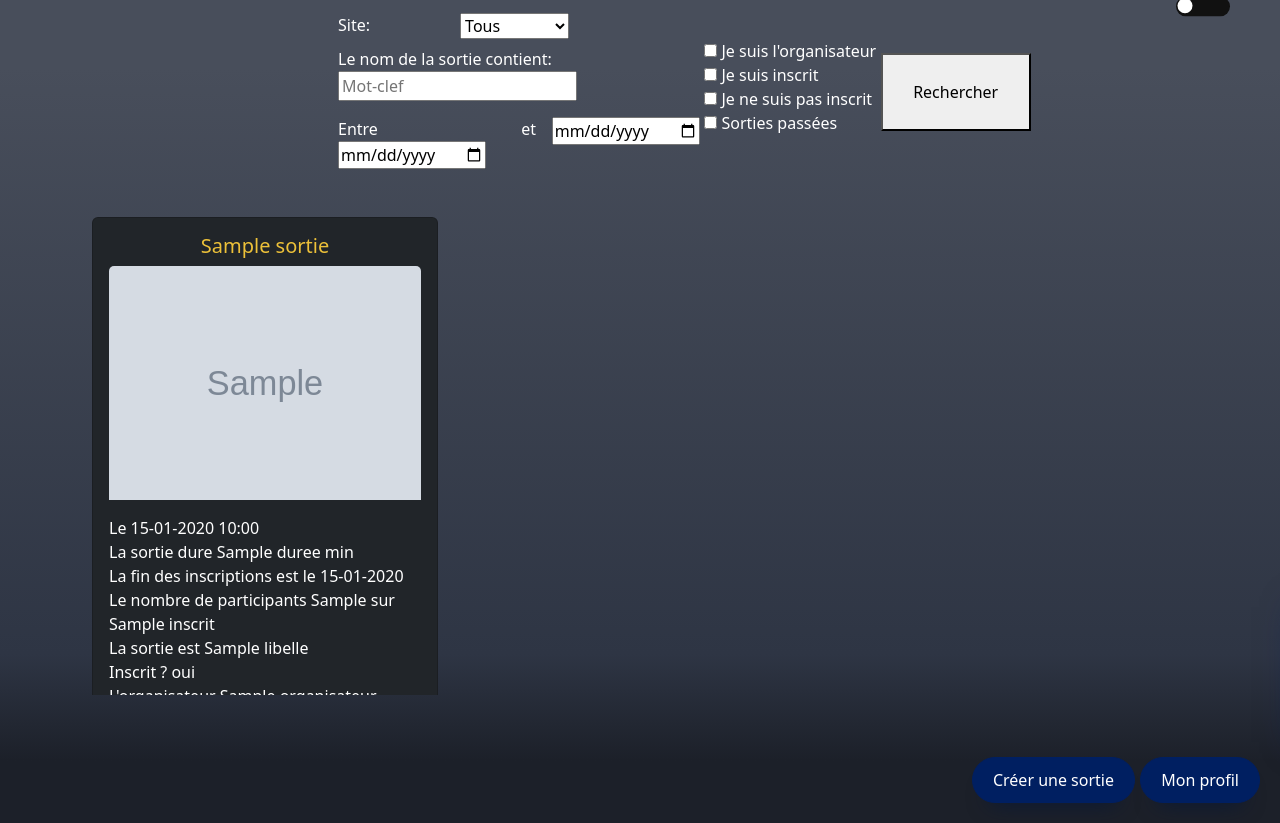
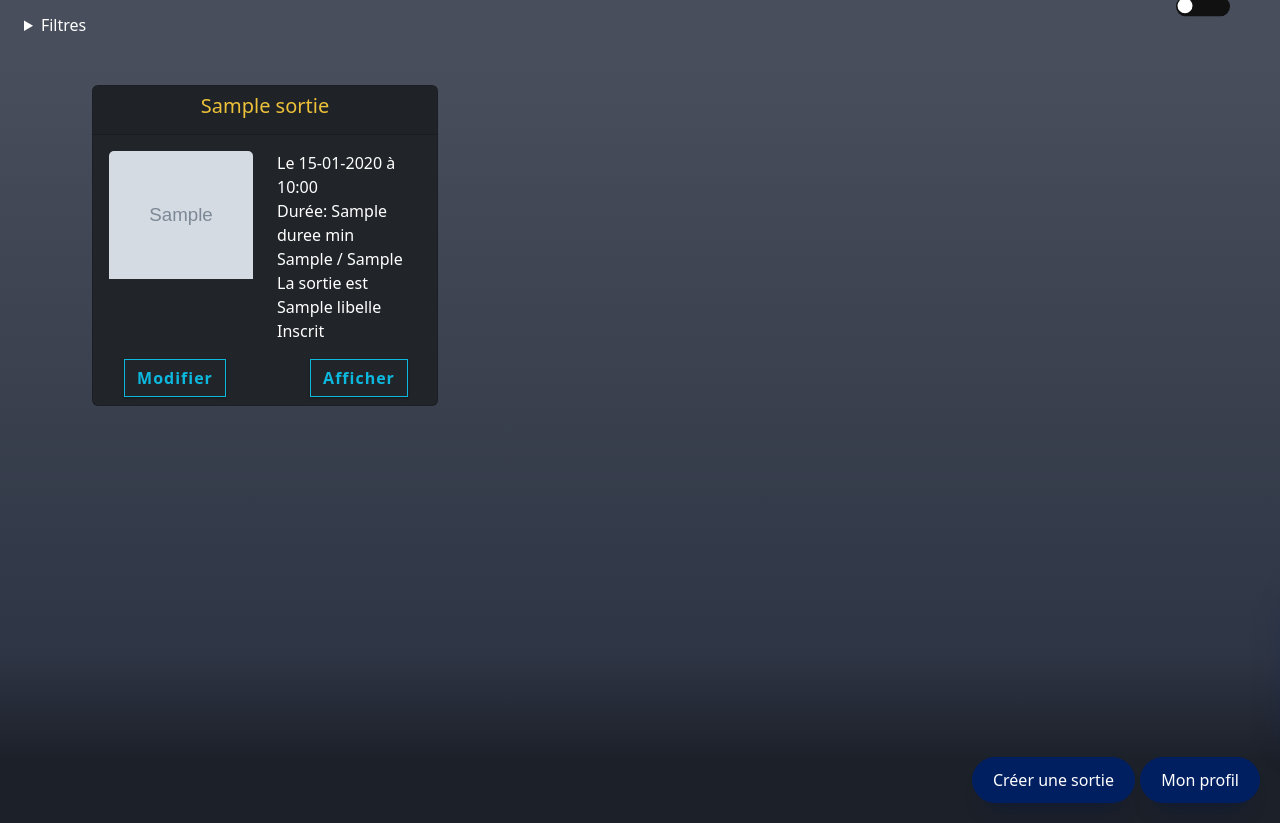
Before and after one commit to Tiphritos/Sortir.com, a Symfony app: template templates/accueil/index.html.twig in a window 1280 px wide. Shown: the part 66-889 px from the top of the page. Run offline with Twig, Linux system fonts and the light colour scheme; the template is opened without the code that fills it: most values are stand-ins (such as "Sample title", 1, 10 or a date in 2020); grey boxes marked "Sample" are stand-in pictures; some libraries are stand-ins or nearby versions; some web fonts are replaced.

Commit message:
Remise en page des cards de l'accueil

```diff
--- a/public/css/Style/style.css
+++ b/public/css/Style/style.css
@@ -360,12 +360,17 @@ section p{
 .imgcard{
     height: 100px;
 }
+/*******Cards images page d'accueil********/
+.card-img-top {
+    width: 100%;
+    height: 10vw;
+    object-fit: cover;
+}
 
 /******Scroll ***********/
 .scroller {
 
-    height: 478px;
+    height: 70vh;/*478px;*/
     overflow-y: scroll;
-    scrollbar-color: rebeccapurple green;
-    scrollbar-width: thin;
+
 }
--- a/templates/accueil/index.html.twig
+++ b/templates/accueil/index.html.twig
@@ -1,16 +1,17 @@
 {% extends 'base.html.twig' %}
 
 {% block body %}
-    <div class="container-fluid">
+    <div class="container-fluid base-app">
         {% for message in app.flashes('message') %}
             <div class="flash-info">
                 {{ message }}
             </div>
-
         {% endfor %}
-        <div id="zone-filtres container-fluid " class=" mb-5 d-none d-md-block">
+        <details id="zone-filtres container-fluid " class=" mb-5 d-none d-md-block">
+            <summary class="text-right">Filtres</summary>
             <div class="row justify-content-center">
-                <div class="offset-3  col-7">
+                <div class="col-sm-0 col-md-2"></div>
+                <div class="col-8">
                     <form action="{{ path('app_accueil_filtres') }}" method="post">
                         <div class="row">
                             <div class="col-2">
@@ -85,33 +86,43 @@
                 </div>
                 </form>
             </div>
-        </div>
+        </details>
         <div class="container scroller">
             <div class="card-deck">
                 <div class="row">
                     {%for tableau in tab %}
                         {% if (tableau.sortie.etatsNoEtat.id != 7)%}
-
                             <div class="col-lg-4 col-md-6 col-sm-12 ">
                                 <div class="card bg-dark">
+                                    <div class="card-header">
+                                        <h5 class="card-title text-center liens-items text-nowrap ">{{ tableau.sortie.nom }}</h5>
+                                    </div>
                                     <div class="card-body">
-                                        <h5 class="card-title text-center liens-items text-nowrap ">{{ tableau.sortie.nom }}</h5>
-                                        <img src="{{ asset('uploads/images/'~tableau.sortie.urlPhoto)  }}" class="card-img-top" alt="image">
-                                        <p class="card-text ">
-                                        <div>  Le {{ tableau.sortie.dateDebut ? tableau.sortie.dateDebut|date('d-m-Y H:i') : '' }}</div>
-                                        <div>  La sortie dure {{  tableau.sortie.duree }} min</div>
-                                        <div>  La fin des inscriptions est le  {{  tableau.sortie.dateCloture ?  tableau.sortie.dateCloture|date('d-m-Y ') : '' }}</div>
-                                        <div>  Le nombre de participants {{ tableau.nbreInscrits }} sur {{  tableau.sortie.nbInscriptionsMax }} inscrit</div>
-                                        <div> La sortie est  {{  tableau.sortie.etatsNoEtat.libelle }}</div>
-                                        <div> Inscrit ? {{ tableau.estInscrit ? 'oui': 'non' }}</div>
-                                        <div> L'organisateur {{  tableau.sortie.organisateur.nom }}</div>
+                                        <div class="row">
+                                            <div class="col-6">
+                                                <img src="{{ asset('uploads/images/'~tableau.sortie.urlPhoto)  }}" class="card-img-top start-50" alt="Nique les aveugles" >
+                                            </div>
+                                            <div class="card-text col-6">
+                                                <div>  Le {{ tableau.sortie.dateDebut ? tableau.sortie.dateDebut|date('d-m-Y') : '' }} à {{ tableau.sortie.dateDebut ? tableau.sortie.dateDebut|date('H:i') : '' }}</div>
+                                                <div>  Durée: {{  tableau.sortie.duree }} min</div>
+                                                <div>  {{ tableau.nbreInscrits }} / {{  tableau.sortie.nbInscriptionsMax }}</div>
+                                                <div> La sortie est  {{  tableau.sortie.etatsNoEtat.libelle }}</div>
+                                                <div> {{ tableau.estInscrit ? 'Inscrit': 'Pas inscrit' }}</div>
+                                            </div>
+                                        </div>
+{#                                        <div>  Fin des inscriptions le {{  tableau.sortie.dateCloture ?  tableau.sortie.dateCloture|date('d-m-Y ') : '' }}</div>#}
+                                    </div>
+                                    <div class="row mb-2">
+                                        <div class="col-md-6 col-sm-12 text-center">
+                                            {% if (is_granted('ROLE_ADMIN') or app.user.id == tableau.sortie.organisateur.id ) %}
+                                                <a href="{{ path('app_sortie_edit', {'id':  tableau.sortie.id}) }}" class="btn btn-outline-primary ms-1">Modifier</a>
+                                            {% endif %}
+                                        </div>
+                                        <div class="col-md-6 col-sm-12 text-center">
+                                            <a href="{{ path('app_sortie_show', {'id':  tableau.sortie.id}) }} " class="btn btn-outline-primary ms-1">Afficher</a>
+                                        </div>
+                                    </div>
 
-                                        <a href="{{ path('app_sortie_show', {'id':  tableau.sortie.id}) }} " class="btn bg-primary creationCard">Afficher</a>
-                                        {% if (is_granted('ROLE_ADMIN') or app.user.id == tableau.sortie.organisateur.id ) %}
-                                            <a href="{{ path('app_sortie_edit', {'id':  tableau.sortie.id}) }}" class="btn bg-primary creationCard">  Mettre à jour</a>
-                                        {% endif %}
-
-                                    </div>
                                 </div>
                             </div>
 
```
